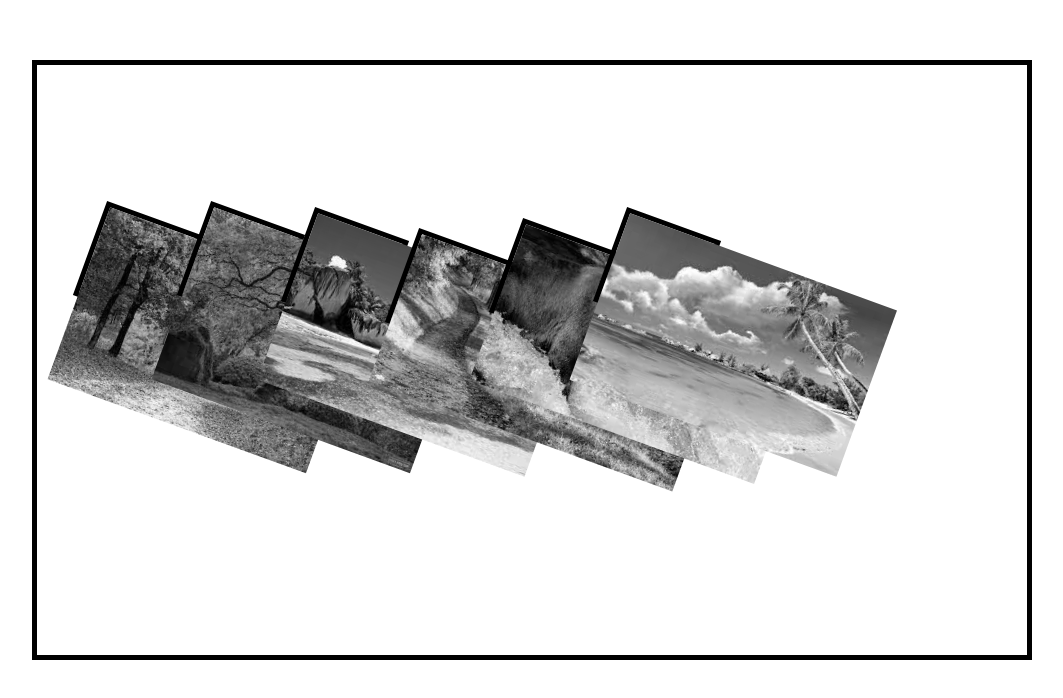
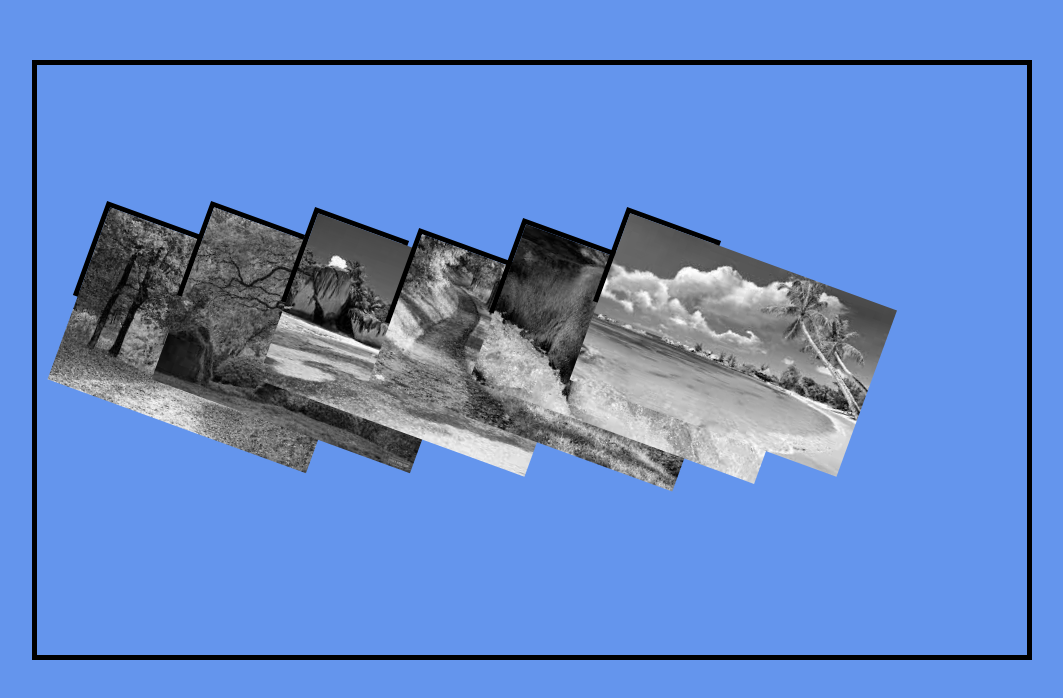
Before and after one commit to ahmadshahdarwesh/Webpage-gallery, a plain HTML site: page index.html in a window 1280 px wide. Shown: the whole page, without its empty margins (48-1111 px from the left). Drawn offline with Linux system fonts and the light colour scheme.

```diff
--- a/css/style.css
+++ b/css/style.css
@@ -2,6 +2,27 @@
   .box {
     background-color: chartreuse;
   }
+}
+/* Extra small devices (phones, 600px and down)
+@media only screen and (max-width: 600px) {
+} */
+
+/* Small devices (portrait tablets and large phones, 600px and up) */
+@media only screen and (min-width: 600px) {
+  body {
+    background-color: blanchedalmond;
+  }
+}
+
+/* Medium devices (landscape tablets, 768px and up) */
+@media only screen and (min-width: 768px) {
+  body {
+    background-color: cornflowerblue;
+  }
+}
+
+/* Large devices (laptops/desktops, 992px and up) */
+@media only screen and (min-width: 992px) {
 }
 * {
   margin: 0;
```
